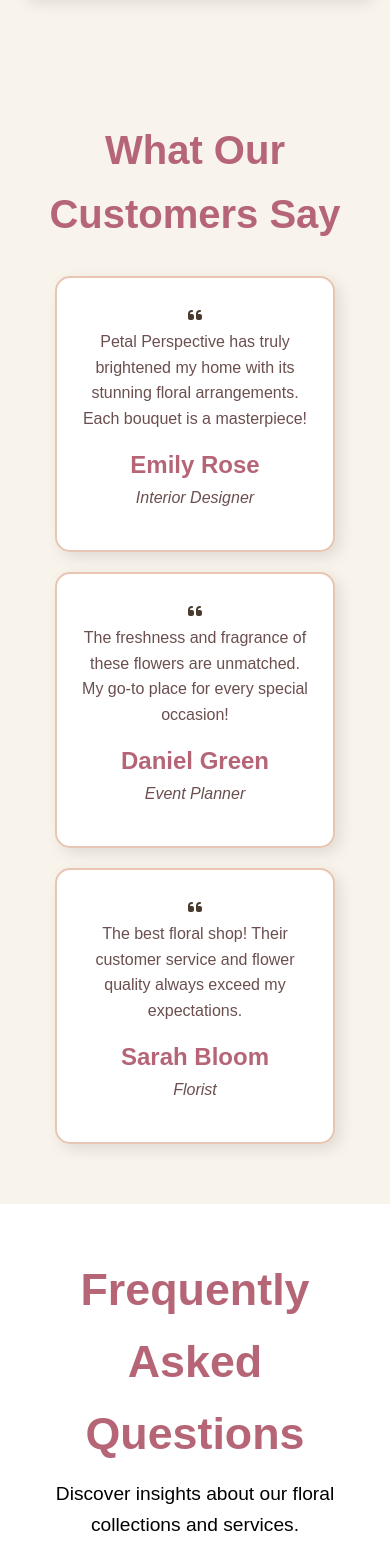
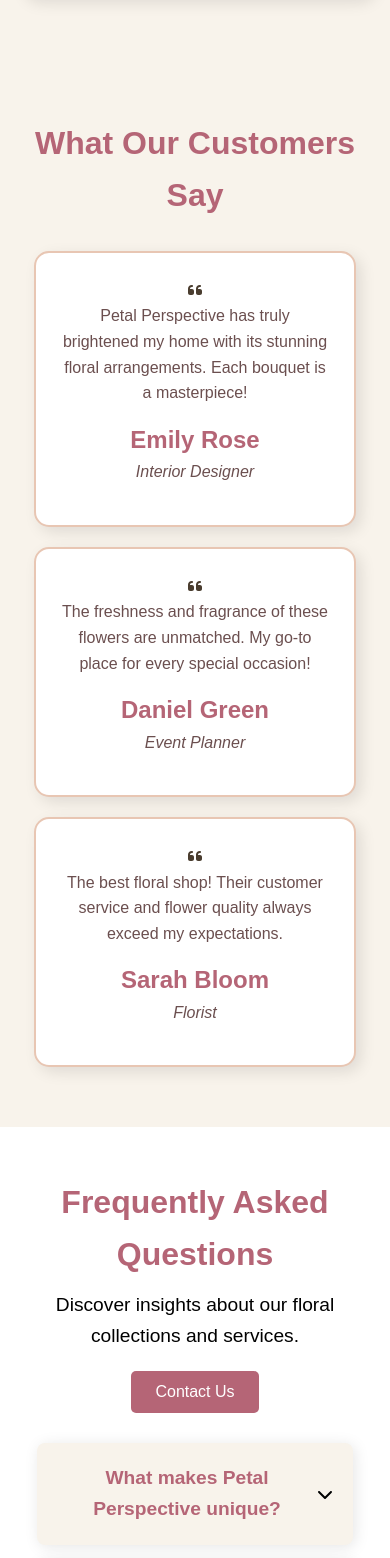
Before and after one commit to shakeel7521951/petal-persepective, a plain HTML site: page index.html in a window 390 px wide. Shown: the part 3810-5368 px from the top of the page. Drawn offline with Linux system fonts and the light colour scheme; no server answers; a script that the page names is missing.

Commit message:
update design

```diff
--- a/style.css
+++ b/style.css
@@ -553,8 +553,11 @@
     flex-direction: column;
     align-items: center;
   }
+  .testimonials h1{
+    font-size: 2rem;
+  }
   .testMonialCard {
-    max-width: 80%;
+    max-width: 92%;
   }
 }
 
@@ -682,9 +685,14 @@
   .faq-right {
     max-width: 100%;
   }
-
   .faq-left {
     margin-bottom: 30px;
+  }
+  .faq-question h3{
+    font-size: 1.2rem;
+  }
+  .faq-left h1{
+    font-size: 2rem;
   }
 
   .faq-right {
@@ -779,7 +787,8 @@
 
   .contact-image,
   .contact-form {
-    max-width: 90%;
+    max-width: 100%;
+    padding: 10px;
   }
 
   .contact-image {
```
